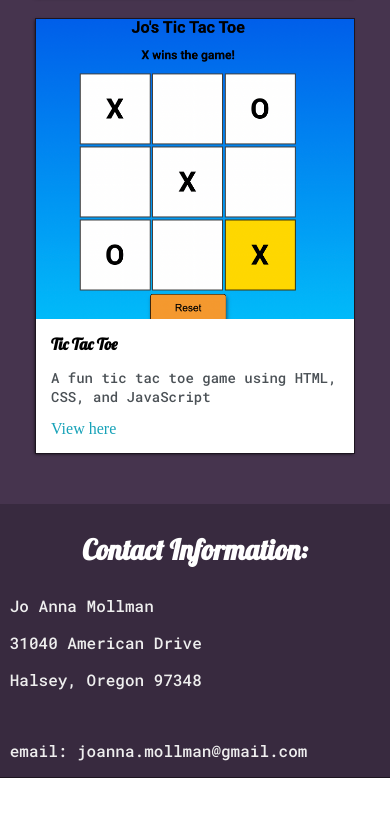
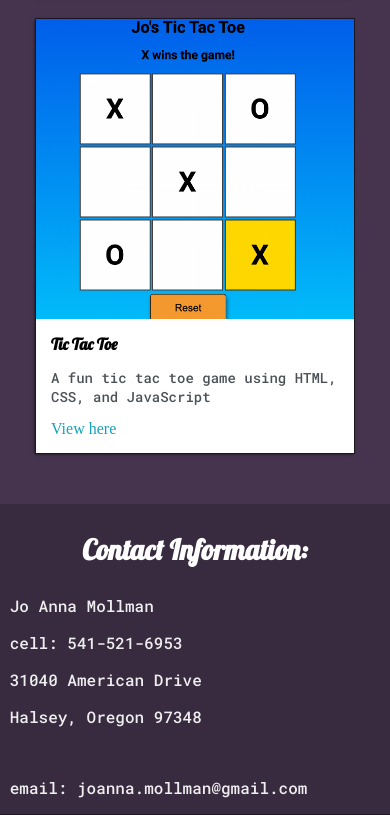
Before and after one commit to jodi08/portfolio, a plain HTML site: page index.html in a window 390 px wide. Shown: the part 3047-3862 px from the top of the page. Before the commit the page ends 3825 px from the top, so only its background shows below. Drawn offline with nearby package versions, Linux system fonts and the light colour scheme.

Commit message:
add phone number

```diff
--- a/index.html
+++ b/index.html
@@ -156,6 +156,7 @@
       <div class="main-container">
         <h3 style="text-align: center;">Contact Information:</h3>
         <p>Jo Anna Mollman</p>
+        <p>cell: 541-521-6953</p>
         <p>31040 American Drive</p>
         <p>Halsey, Oregon 97348</p>
         <br>
```
